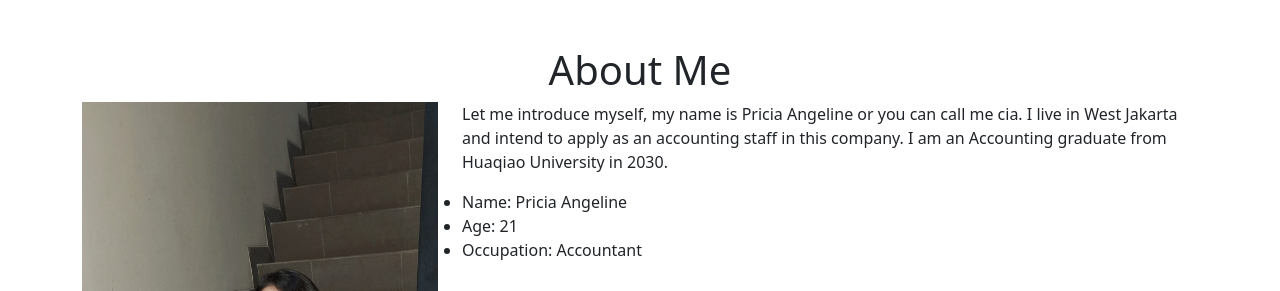
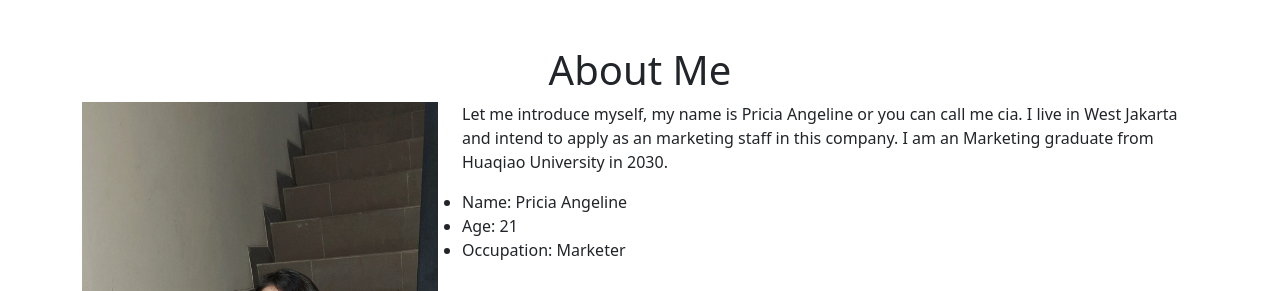
Before and after one commit to priciaangeline/Pricia, a plain HTML site: page index.html in a window 1280 px wide. Shown: the part 802-1093 px from the top of the page. Drawn offline with nearby package versions, Linux system fonts and the light colour scheme; a script that the page names is missing.

Commit message:
Add files via upload

```diff
--- a/index.html
+++ b/index.html
@@ -65,14 +65,14 @@
 
                 <div class="col-lg-8">
                     <p>Let me introduce myself, my name is Pricia Angeline or you can call me cia.
-                        I live in West Jakarta and intend to apply as an accounting staff in this company.
-                        I am an Accounting graduate from Huaqiao University in 2030.
+                        I live in West Jakarta and intend to apply as an marketing staff in this company.
+                        I am an Marketing graduate from Huaqiao University in 2030.
                     </p>
                     <div class="row mt-3" style="list-style: none;">
                         <ul>
                             <li>Name: Pricia Angeline</li>
                             <li>Age: 21</li>
-                            <li>Occupation: Accountant </li>
+                            <li>Occupation: Marketer </li>
                         </ul>
                 <div class="row mt-3">
                     <p>I am a person who can think critically and also carefully so that I can find the right way
```
